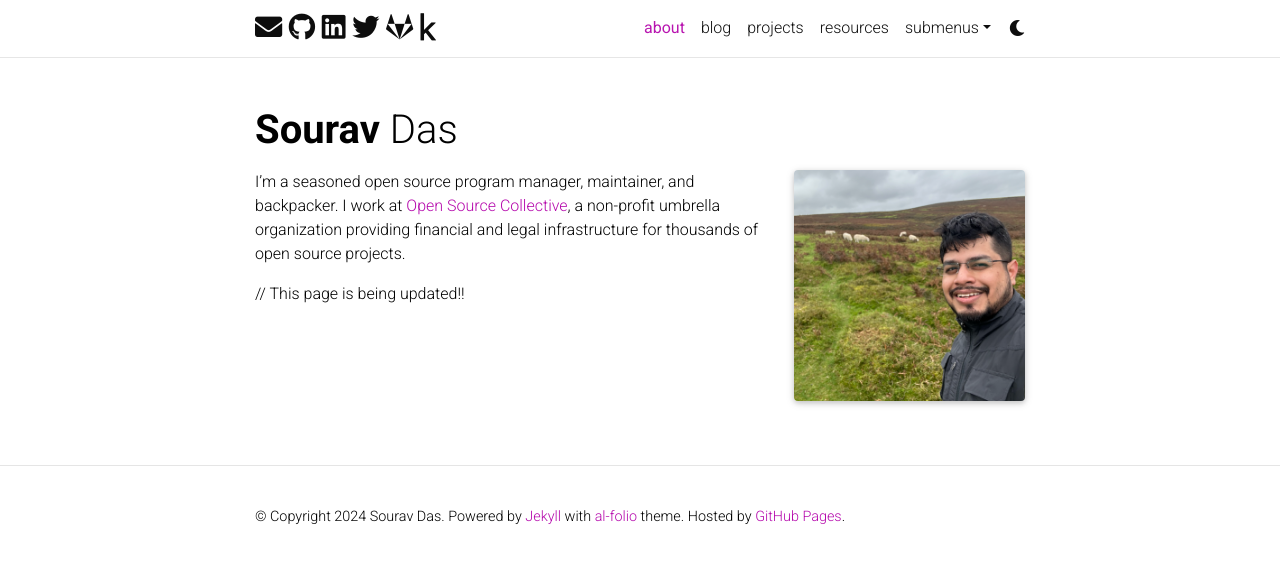
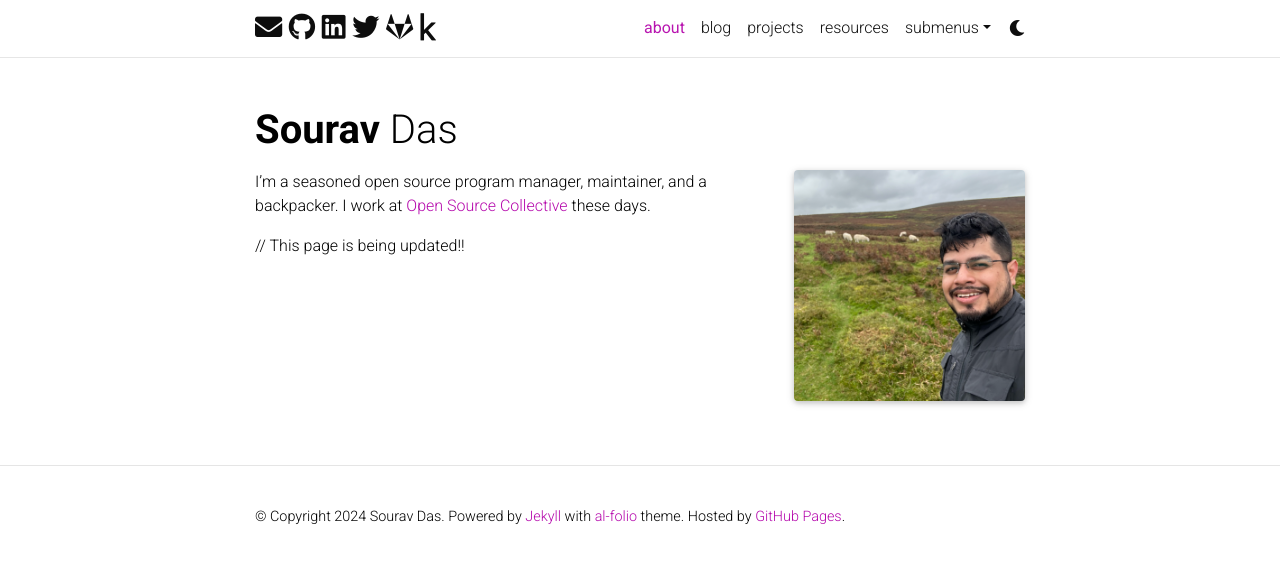
Before and after one commit to souravcipher/souravcipher.github.io, a Jekyll site: the page built from _pages/about.md, in a window 1280 px wide. Shown: the top 563 px of the page. Built offline with Jekyll 4.4.1, drawn with Linux system fonts in a browser that asks for light colours; full-size pictures stand in for the smaller copies a plugin makes; comment, search, counter and statistics services are not loaded; a style sheet for code colours, icons or effects is not loaded.

Commit message:
Update about.md

```diff
--- a/_pages/about.md
+++ b/_pages/about.md
@@ -20,6 +20,6 @@ social: false  # includes social icons at the bottom of the page
 ---
 
 
-I'm a seasoned open source program manager, maintainer, and backpacker. I work at [Open Source Collective](https://www.oscollective.org), a non-profit umbrella organization providing financial and legal infrastructure for thousands of open source projects.
+I'm a seasoned open source program manager, maintainer, and a backpacker. I work at [Open Source Collective](https://www.oscollective.org) these days.
 
 // This page is being updated!!
```
